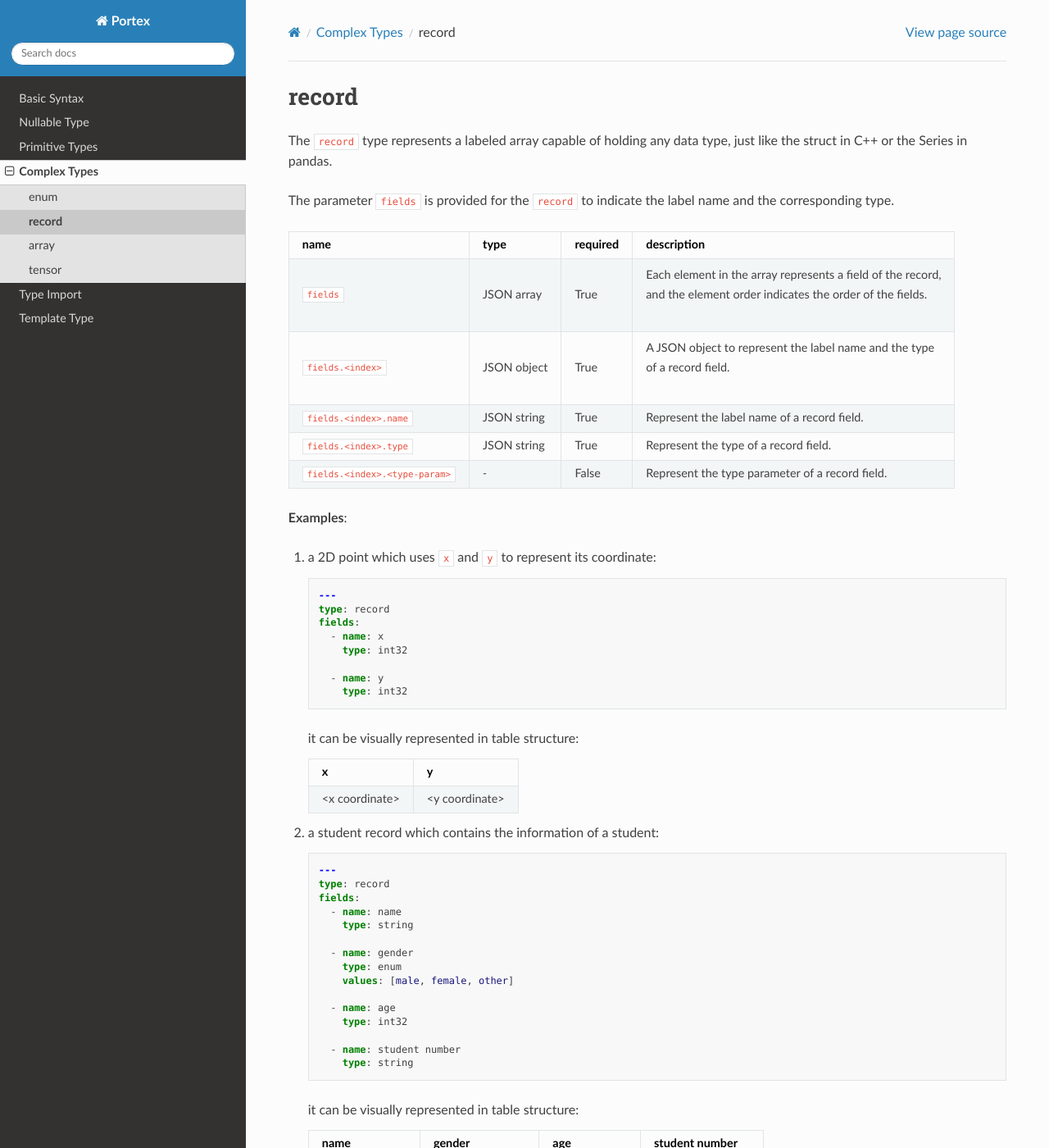
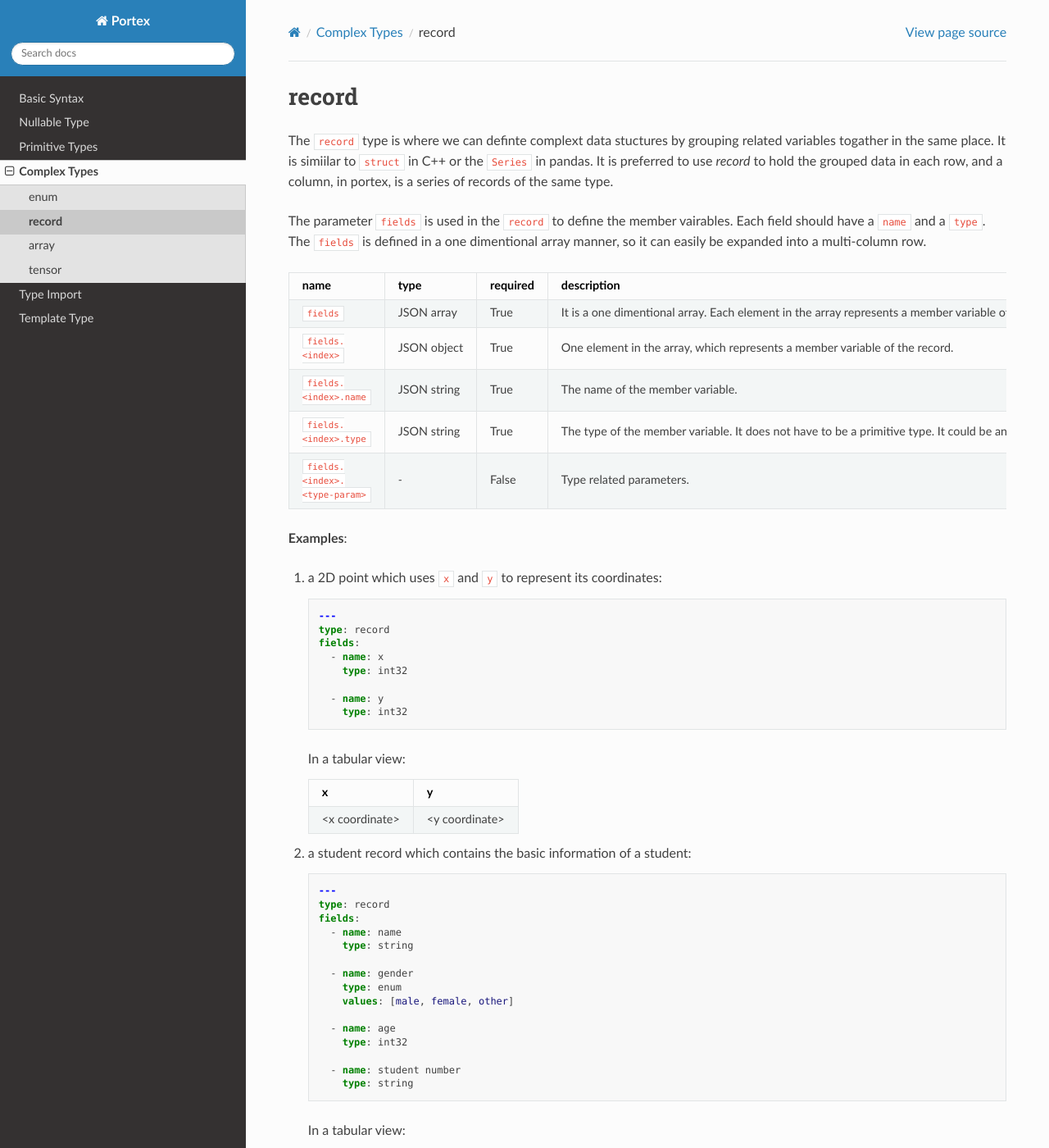
Before and after one commit to Project-OpenBytes/portex, a Sphinx documentation site: the page built from docs/source/schema/complex_types/record.rst, in a window 1280 px wide and 1400 px high. Shown: the whole window at 82% size. Built offline with Sphinx 7.4.7 and the Read the Docs theme 2.0.0, drawn with Linux system fonts in a browser that asks for light colours; some of the changed text lies outside the part shown.

Commit message:
Update record.rst
Fixed the wording of the documentation. It should explains it better and remove the label context of the document, since it is not truly relavent.

```diff
--- a/docs/source/schema/complex_types/record.rst
+++ b/docs/source/schema/complex_types/record.rst
@@ -2,11 +2,10 @@
  record
 ########
 
-The ``record`` type represents a labeled array capable of holding any data type, just like the
-struct in C++ or the Series in pandas.
+The ``record`` type is where we can definte complext data stuctures by grouping related variables togather in the same place. It is simiilar to
+``struct`` in C++ or the ``Series`` in pandas. It is preferred to use `record` to hold the grouped data in each row, and a column, in portex, is a series of records of the same type.
 
-The parameter ``fields`` is provided for the ``record`` to indicate the label name and the
-corresponding type.
+The parameter ``fields`` is used in the ``record`` to define the member vairables. Each field should have a ``name`` and a ``type``. The ``fields`` is defined in a one dimentional array manner, so it can easily be expanded into a multi-column row.
 
 .. list-table::
    :header-rows: 1
@@ -20,33 +19,31 @@ corresponding type.
    -  -  ``fields``
       -  JSON array
       -  True
-      -  |  Each element in the array represents a field of the record,
-         |  and the element order indicates the order of the fields.
+      -  It is a one dimentional array. Each element in the array represents a member variable of the record. The member variables are ordered.
 
    -  -  ``fields.<index>``
       -  JSON object
       -  True
-      -  |  A JSON object to represent the label name and the type
-         |  of a record field.
+      -  One element in the array, which represents a member variable of the record.
 
    -  -  ``fields.<index>.name``
       -  JSON string
       -  True
-      -  Represent the label name of a record field.
+      -  The name of the member variable.
 
    -  -  ``fields.<index>.type``
       -  JSON string
       -  True
-      -  Represent the type of a record field.
+      -  The type of the member variable. It does not have to be a primitive type. It could be any type defined in the context.
 
    -  -  ``fields.<index>.<type-param>``
       -  `-`
       -  False
-      -  Represent the type parameter of a record field.
+      -  Type related parameters.
 
 **Examples**:
 
-#. a 2D point which uses ``x`` and ``y`` to represent its coordinate:
+#. a 2D point which uses ``x`` and ``y`` to represent its coordinates:
 
    .. code:: yaml
 
@@ -59,7 +56,7 @@ corresponding type.
         - name: y
           type: int32
 
-   it can be visually represented in table structure:
+   In a tabular view:
 
    +----------------+----------------+
    | x              | y              |
@@ -67,7 +64,7 @@ corresponding type.
    | <x coordinate> | <y coordinate> |
    +----------------+----------------+
 
-#. a student record which contains the information of a student:
+#. a student record which contains the basic information of a student:
 
    .. code:: yaml
 
@@ -87,7 +84,7 @@ corresponding type.
         - name: student number
           type: string
 
-   it can be visually represented in table structure:
+   In a tabular view:
 
    +----------------+------------------+---------------+------------------+
    | name           | gender           | age           | student number   |
@@ -120,7 +117,7 @@ corresponding type.
             - name: y
               type: int32
 
-   it can be visually represented in table structure:
+   In a tabular view:
 
    +----------------+----------------+----------------+-----------------+
    | point1                          | point2                           |
@@ -131,4 +128,4 @@ corresponding type.
    +----------------+----------------+----------------+-----------------+
 
    This example shows the record can be nested, it can be used to support the multi-indexing feature
-   in table structure.
+   in a columnar store.
```
